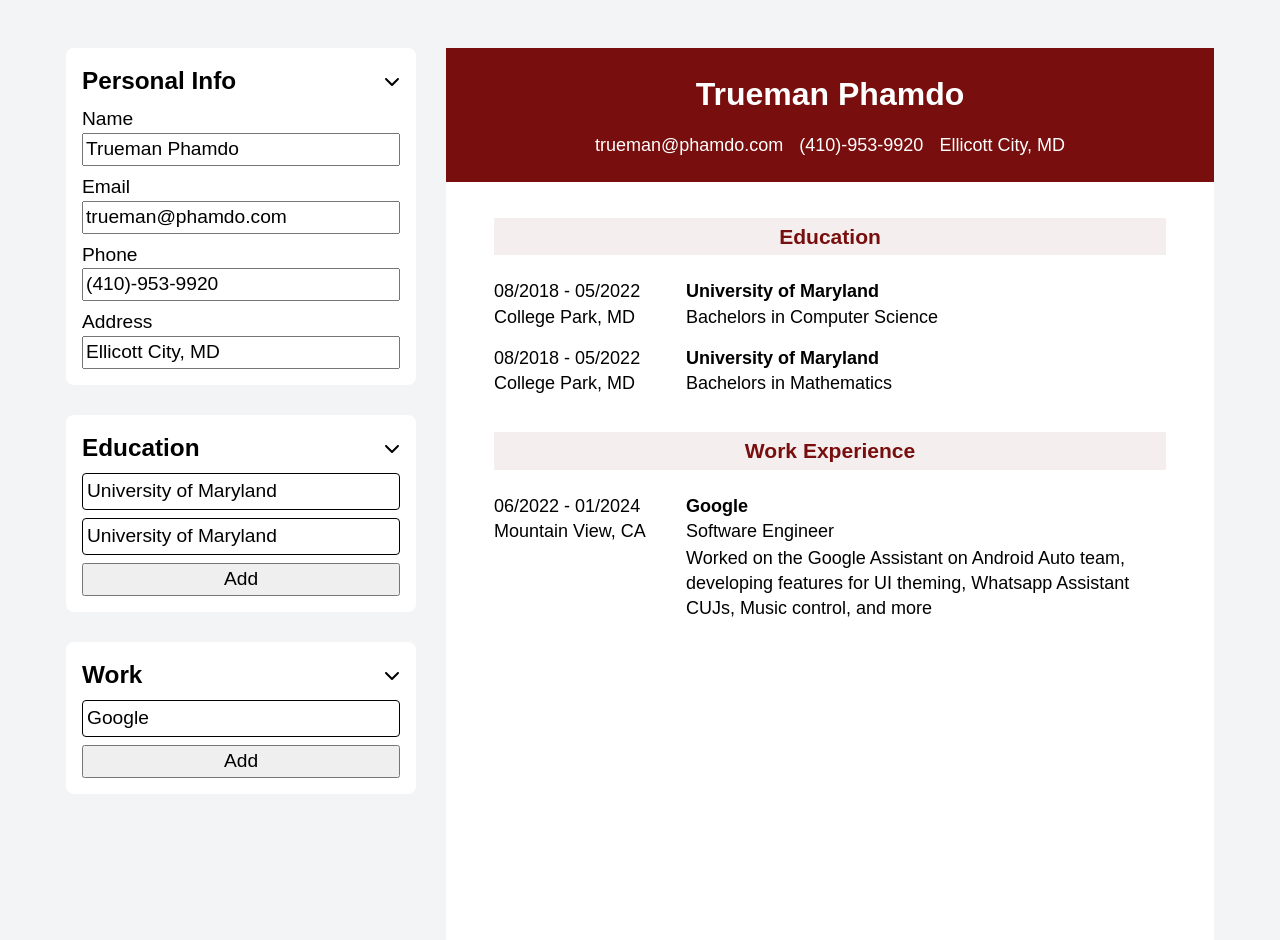
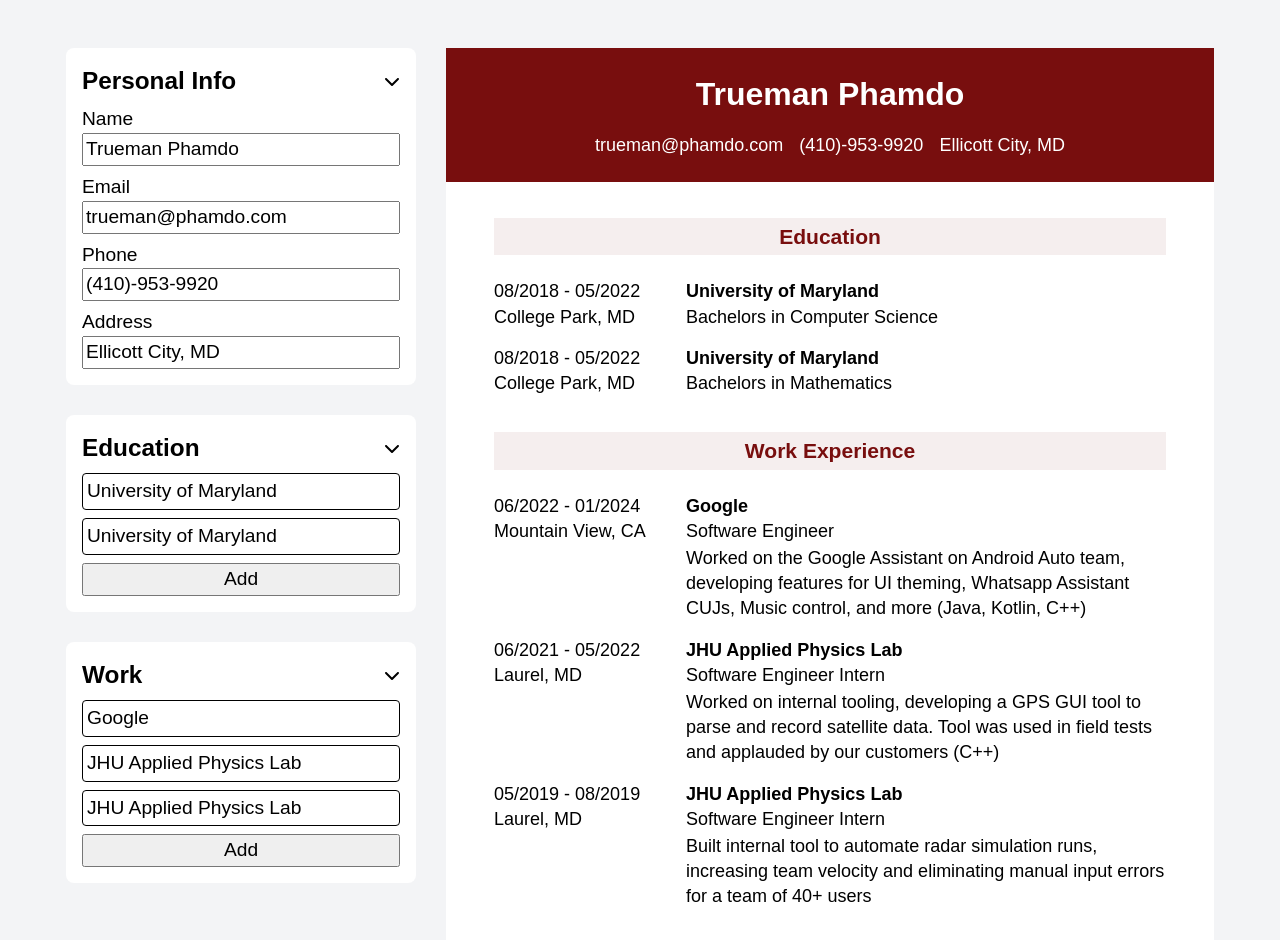
Before and after one commit to tphamdo/cv, a React (Vite) app: page / in a window 1280 px wide. Shown: the top 940 px of the page. Built offline with nearby package versions, Linux system fonts and the light colour scheme.

Commit message:
Add additional work experience example data

```diff
--- a/src/components/Input.jsx
+++ b/src/components/Input.jsx
@@ -2,7 +2,7 @@ function Input({
   type = 'text',
   onChange,
   value = '',
-  maxLength = '40',
+  maxLength = '50',
   required = true,
   name = '',
 }) {
--- a/src/exampleData.js
+++ b/src/exampleData.js
@@ -33,7 +33,27 @@ const exampleData = {
       endDate: '01/2024',
       location: 'Mountain View, CA',
       description:
-        'Worked on the Google Assistant on Android Auto team, developing features for UI theming, Whatsapp Assistant CUJs, Music control, and more',
+        'Worked on the Google Assistant on Android Auto team, developing features for UI theming, Whatsapp Assistant CUJs, Music control, and more (Java, Kotlin, C++)',
+      id: uuidv4(),
+    },
+    {
+      company: 'JHU Applied Physics Lab',
+      position: 'Software Engineer Intern',
+      startDate: '06/2021',
+      endDate: '05/2022',
+      location: 'Laurel, MD',
+      description:
+        'Worked on internal tooling, developing a GPS GUI tool to parse and record satellite data. Tool was used in field tests and applauded by our customers (C++)',
+      id: uuidv4(),
+    },
+    {
+      company: 'JHU Applied Physics Lab',
+      position: 'Software Engineer Intern',
+      startDate: '05/2019',
+      endDate: '08/2019',
+      location: 'Laurel, MD',
+      description:
+        'Built internal tool to automate radar simulation runs, increasing team velocity and eliminating manual input errors for a team of 40+ users',
       id: uuidv4(),
     },
   ],
```
